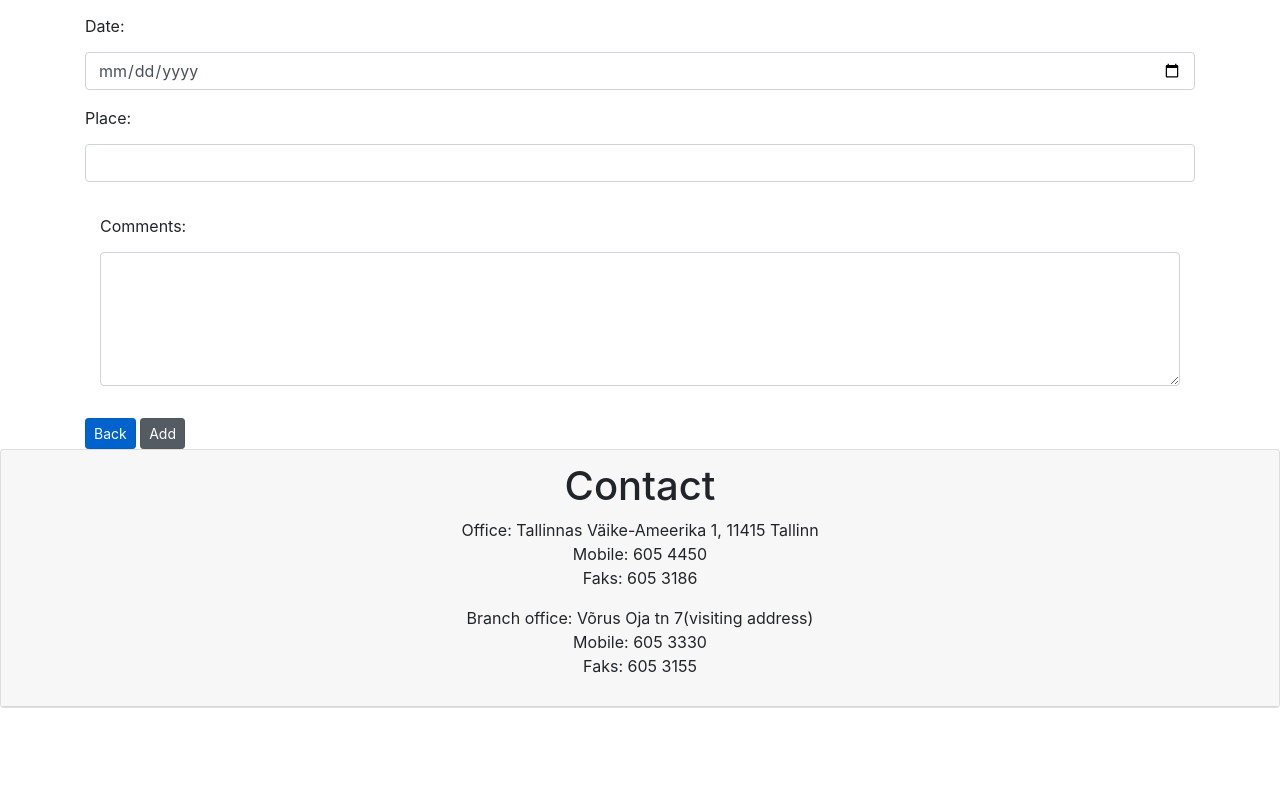
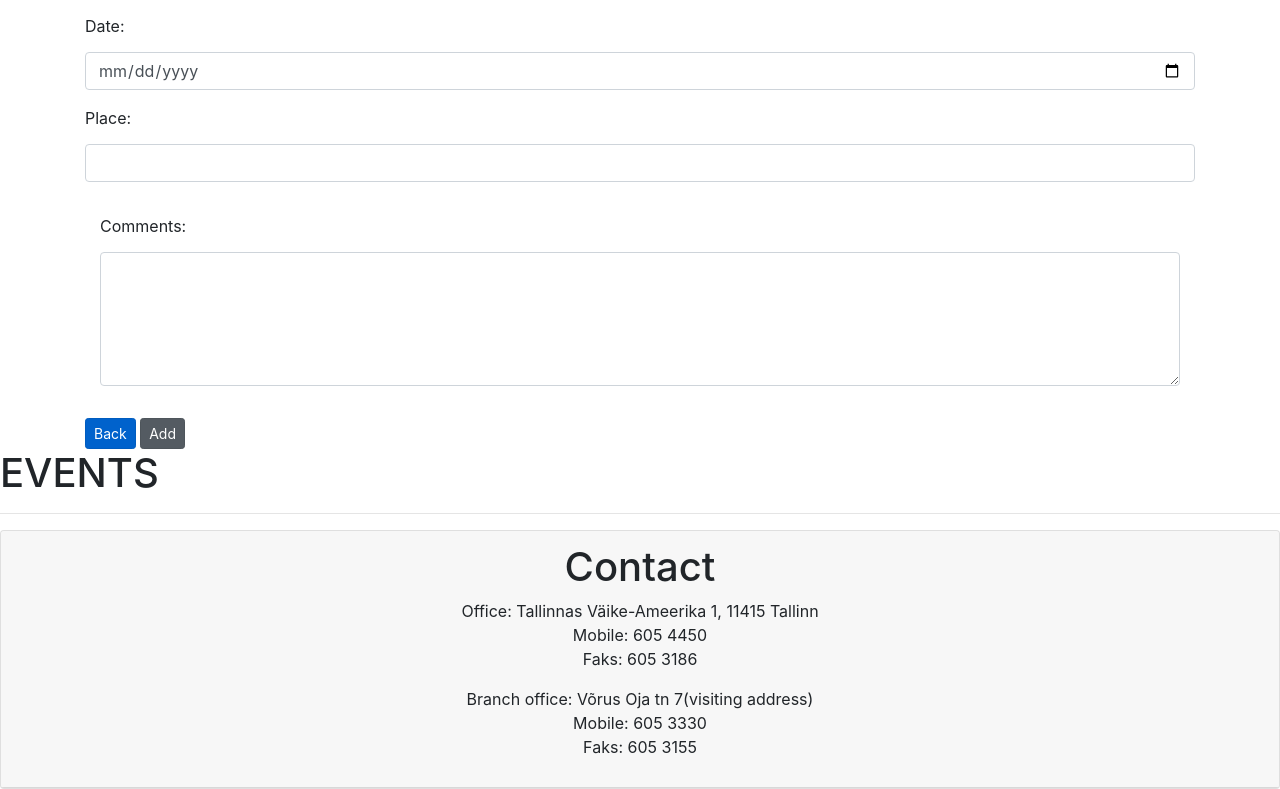
Before and after one commit to mikk369/NET, a website: page addevent.html in a window 1280 px wide. Shown: the part 912-1701 px from the top of the page. Before the commit the page ends 1620 px from the top, so only its background shows below. Drawn offline with nearby package versions, Linux system fonts and the light colour scheme.

Commit message:
event tab

```diff
--- a/addevent.html
+++ b/addevent.html
@@ -118,6 +118,7 @@
           >Back</a
         >
         <a
+          id="addEvent"
           href="#"
           class="btn btn-secondary btn-sm active"
           role="button"
@@ -125,6 +126,14 @@
           >Add</a
         >
       </form>
+    </div>
+    <div class="event-container">
+      <h1>EVENTS</h1>
+      <hr />
+      <!-- <h1 class="event-name"></h1> -->
+      <!-- <h3 class="event-date"></h3>
+      <h2 class="event-place"></h2>
+      <span class="event-comment"></span> -->
     </div>
 
     <footer>
@@ -165,5 +174,6 @@
       integrity="sha384-JjSmVgyd0p3pXB1rRibZUAYoIIy6OrQ6VrjIEaFf/nJGzIxFDsf4x0xIM+B07jRM"
       crossorigin="anonymous"
     ></script>
+    <script src="main.js"></script>
   </body>
 </html>
```
